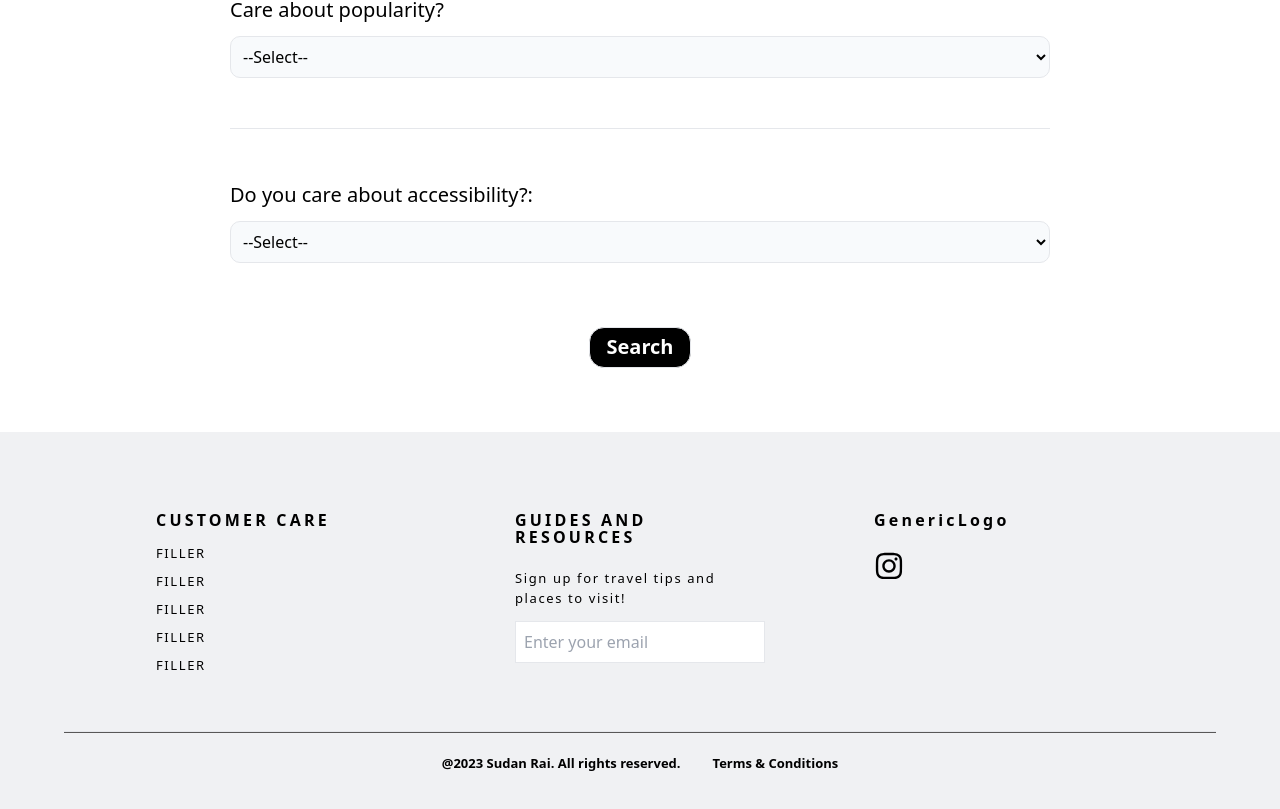
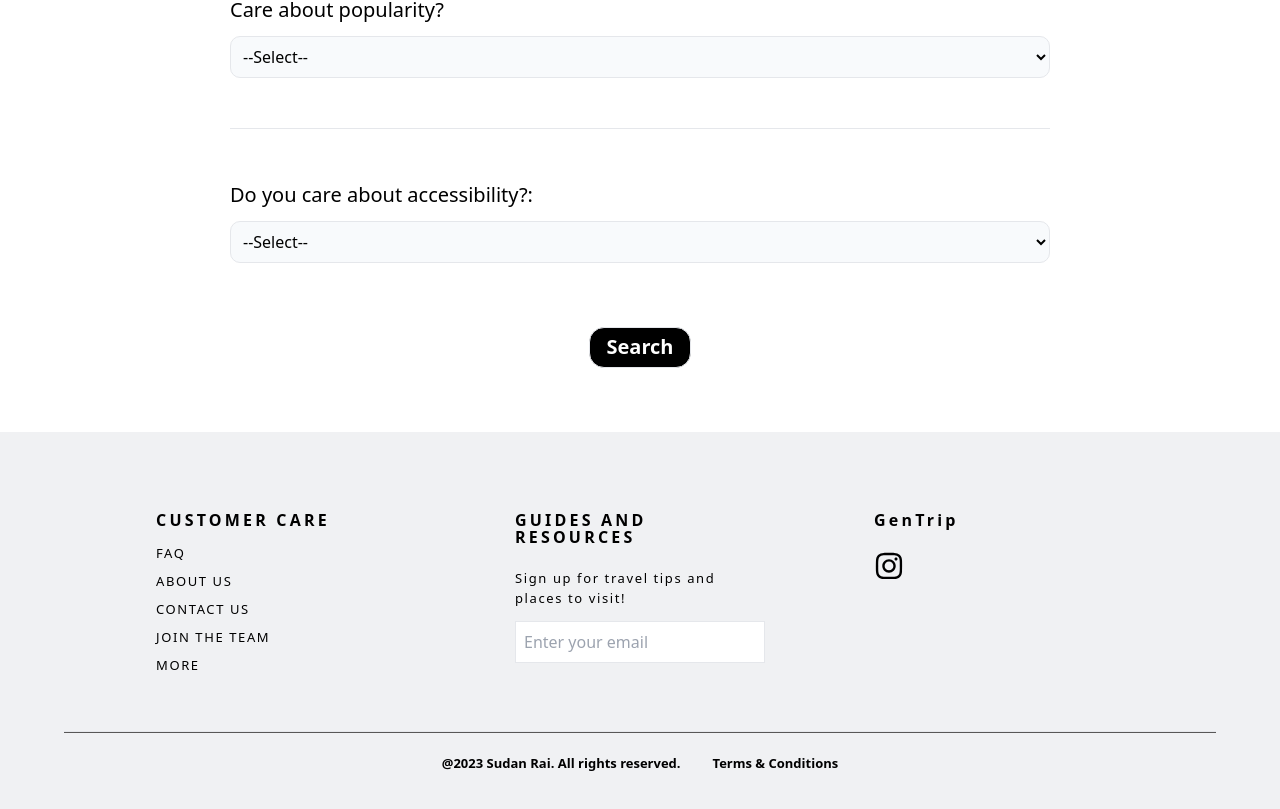
Before and after one commit to Sudanrai88/dissertation_project, a Next.js app: page /generatePage in a window 1280 px wide. Shown: the part 1080-1889 px from the top of the page. Built offline with nearby package versions, Linux system fonts and the light colour scheme; no server answers.

Commit message:
touch ups+

```diff
--- a/src/components/Account/ItineraryList.jsx
+++ b/src/components/Account/ItineraryList.jsx
@@ -5,7 +5,7 @@ import { useAuthState } from 'react-firebase-hooks/auth';
 import { getAuth } from "firebase/auth";
 import Image from 'next/image';
 import { FontAwesomeIcon } from '@fortawesome/react-fontawesome';
-import { faHeart as farHeart } from '@fortawesome/free-regular-svg-icons'; // Regular heart
+import { faHeart as farHeart } from '@fortawesome/free-regular-svg-icons';
 import { faHeart as fasHeart } from '@fortawesome/free-solid-svg-icons';
 
 
@@ -36,7 +36,7 @@ function ItineraryList({ popItineraries, source, itinerary, onDelete, addItinera
         // Construct a unique key for local storage using the itinerary ID
         const storageKey = `photoUrl_${itineraryId}`;
 
-        // Check if image is in local storage
+        // Checks if the image is in locl storage
         const cachedUrl = localStorage.getItem(storageKey);
         if (cachedUrl) {
             console.log("From cache")
@@ -175,7 +175,7 @@ function ItineraryList({ popItineraries, source, itinerary, onDelete, addItinera
                                     <FontAwesomeIcon
                                         icon={isLiked ? fasHeart : farHeart}
                                         onClick={handleLikeClick}
-                                        className="cursor-pointer transform hover:scale-110 transition-transform duration-150"  // Tailwind classes for hover effect
+                                        className="cursor-pointer transform hover:scale-110 transition-transform duration-150"
                                     /> {popItineraries.userLikes}
                                 </p>
 
--- a/src/components/Footer.jsx
+++ b/src/components/Footer.jsx
@@ -12,19 +12,19 @@ function Footer() {
                             <h4 > CUSTOMER CARE </h4>
                             <div>
                                 <a>
-                                    <p> FILLER</p>
+                                    <p> FAQ </p>
                                 </a>
                                 <a>
-                                    <p>FILLER</p>
+                                    <p>ABOUT US</p>
                                 </a>
                                 <a>
-                                    <p>FILLER</p>
+                                    <p>CONTACT US</p>
                                 </a>
                                 <a>
-                                    <p>FILLER</p>
+                                    <p>JOIN THE TEAM</p>
                                 </a>
                                 <a>
-                                    <p>FILLER</p>
+                                    <p>MORE</p>
                                 </a>
                             </div>
 
@@ -39,7 +39,7 @@ function Footer() {
                     </div>
 
                     <div className='sb_footer-links-div'>
-                        <h4 id='logo'> GenericLogo </h4>
+                        <h4 id='logo'> GenTrip </h4>
                         <div className='socialMedia'>
                             <p><FaInstagram size={30} /> </p>
                         </div>
--- a/src/pages/itineraryChooser.jsx
+++ b/src/pages/itineraryChooser.jsx
@@ -1,8 +1,8 @@
 import React, { useState, useEffect } from "react";
 import { useAuthState } from 'react-firebase-hooks/auth';
 import { getAuth } from "firebase/auth";
-import { useRouter } from 'next/router'; // Corrected 'next/navigation' to 'next/router'
-import Image from "next/image"; // Using the modern 'next/image'
+import { useRouter } from 'next/router';
+import Image from "next/image";
 
 const NEXT_PUBLIC_GOOGLE_MAPS_API_KEY = process.env.NEXT_PUBLIC_GOOGLE_MAPS_API_KEY;
 
@@ -113,9 +113,7 @@ function ItineraryChooser() {
           </div>
         ))}
       </div>
-      <div>
-        left side
-      </div>
+
 
       {showModal && <DestinationModal activeDestination={activeDestination} onClose={() => setShowModal(false)} />}
     </div>
```
